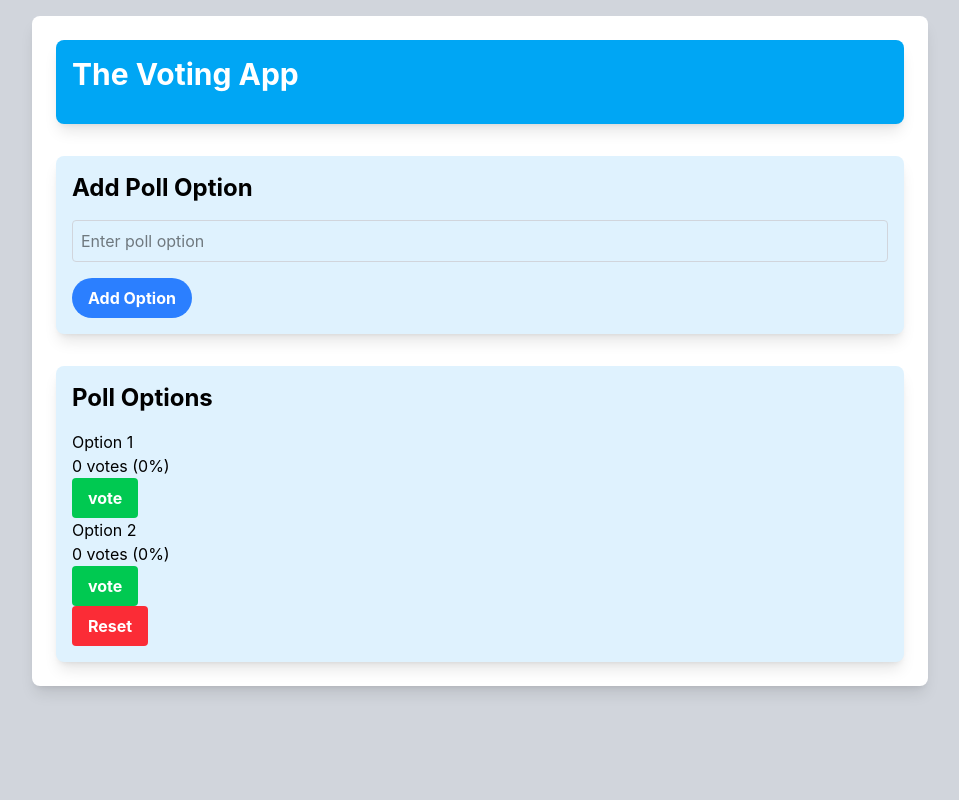
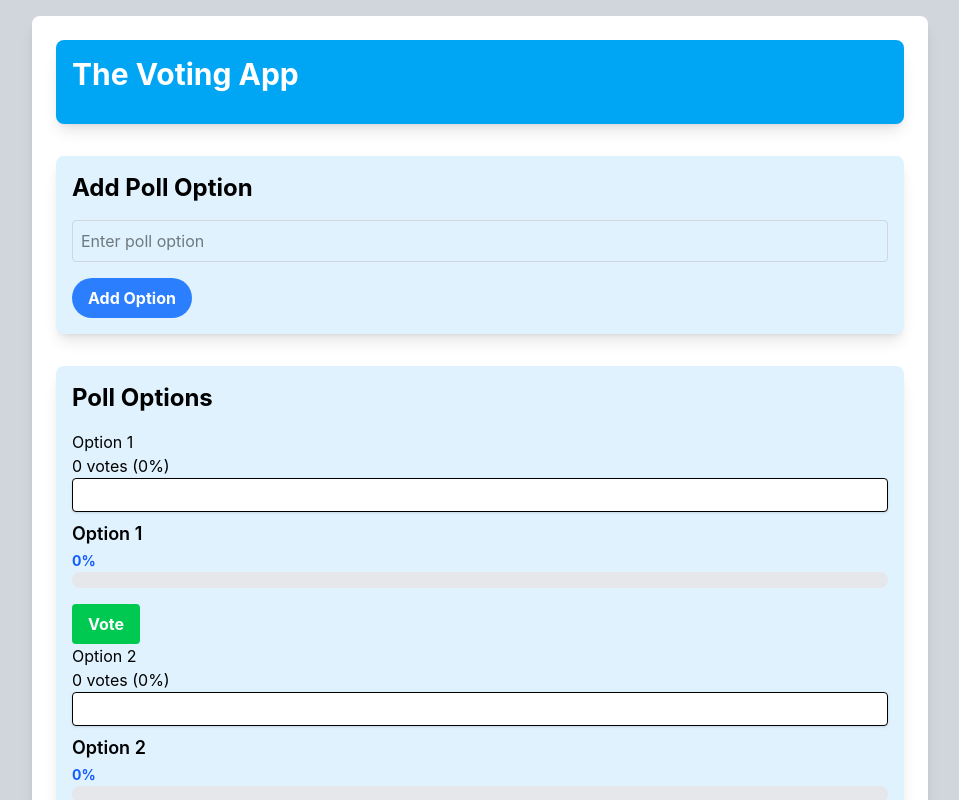
Before and after one commit to RayW-exe/The-Voting-App, a React (Vite) app: page / in a window 1280 px wide. Shown: the top 800 px of the page, without its empty margins (160-1119 px from the left). Built offline with nearby package versions, Linux system fonts and the light colour scheme.

Commit message:
Addition of a progress bar

```diff
--- a/src/App.jsx
+++ b/src/App.jsx
@@ -4,14 +4,15 @@ import PollList from './components/PollList';
 
 
 function App() {
+  const initialData = [
+    { id: 1, text: "Option 1", votes: 0 },
+    { id: 2, text: "Option 2", votes: 0 },
+  ];
 
- const [polls, setPolls] = useState(() => {
-  const stored = localStorage.getItem("polls");
-  return stored ? JSON.parse(stored) : [
-    {id: 1, text: "Option 1", votes: 0},
-    {id: 2, text: "Option 2", votes: 0},
-  ];
-});
+  const [polls, setPolls] = useState(() => {
+    const stored = localStorage.getItem("polls");
+    return stored ? JSON.parse(stored) : initialData;
+  });
 
  function storePollOptions(newPoll){
   localStorage.setItem("polls", JSON.stringify(newPoll));
@@ -43,7 +44,8 @@ function App() {
                 storePollOptions(updatedPolls);
               }} isOptionDisabled={() => false} />
               <button onClick={() => {
-                setPolls([]);
+                setPolls(initialData);
+                storePollOptions(initialData);
                 localStorage.removeItem("polls");
               }}
                className="bg-red-500 hover:bg-red-700 text-white font-bold py-2 px-4 rounded">
--- a/src/components/PollList.jsx
+++ b/src/components/PollList.jsx
@@ -1,7 +1,7 @@
 import PollOption from "./PollOption"
 import{ useState } from "react";
 function PollList({ polls, onVote }) {
-  const totalVotes = polls.reduce((sum, poll) => sum + poll.votes, 0);
+  const totalVotes = () => polls.reduce((sum, poll) => sum + poll.votes, 0);
   const [hasVoted, setHasVoted] = useState(false);
   const handleVote = (pollId) => {
     if (!hasVoted) {
@@ -19,7 +19,7 @@ function PollList({ polls, onVote }) {
           disabled={hasVoted}
           option={poll}
           vote={() => handleVote(poll.id)}
-          totalVotes={totalVotes}
+          totalVotes={totalVotes()}
         />
       ))}
     </div>
--- a/src/components/PollOption.jsx
+++ b/src/components/PollOption.jsx
@@ -8,9 +8,17 @@ function PollOption({ option , totalVotes, vote, disabled}){
         <div>
             <h3>{option.text}</h3>
             <p>{option.votes} votes ({percentage}%)</p>
+            <div className="bg-blue-500 h-full transition-all duration-700 ease-in-out" style={{ width: `${percentage}%` }}></div>
+            <div className="flex flex-col border p-4 rounded bg-white shadow-sm"></div>
+                <div className="flex justify-between items-center mb-2"></div>
+                <h3 className="text-lg font-semibold">{option.text}</h3>
+                <span className="text-sm font-bold text-blue-600">{percentage}%</span>
+                <div className="w-full bg-gray-200 rounded-full h-4 mb-4">
+                    <div className="bg-blue-500 h-3 rounded-full transition-all duration-500"style={{ width: `${percentage}%` }}></div>
+                </div>
 
-     <button onClick={vote} disabled={disabled} className="bg-green-500 hover:bg-green-700 text-white font-bold py-2 px-4 rounded">
-        vote
+     <button onClick={vote} disabled={disabled} className="bg-green-500 hover:bg-green-700 text-white font-bold py-2 px-4 rounded disabled:opacity-50 ">
+        {disabled ? "Voted" : "Vote"}
        </button>
         </div>
 
```
